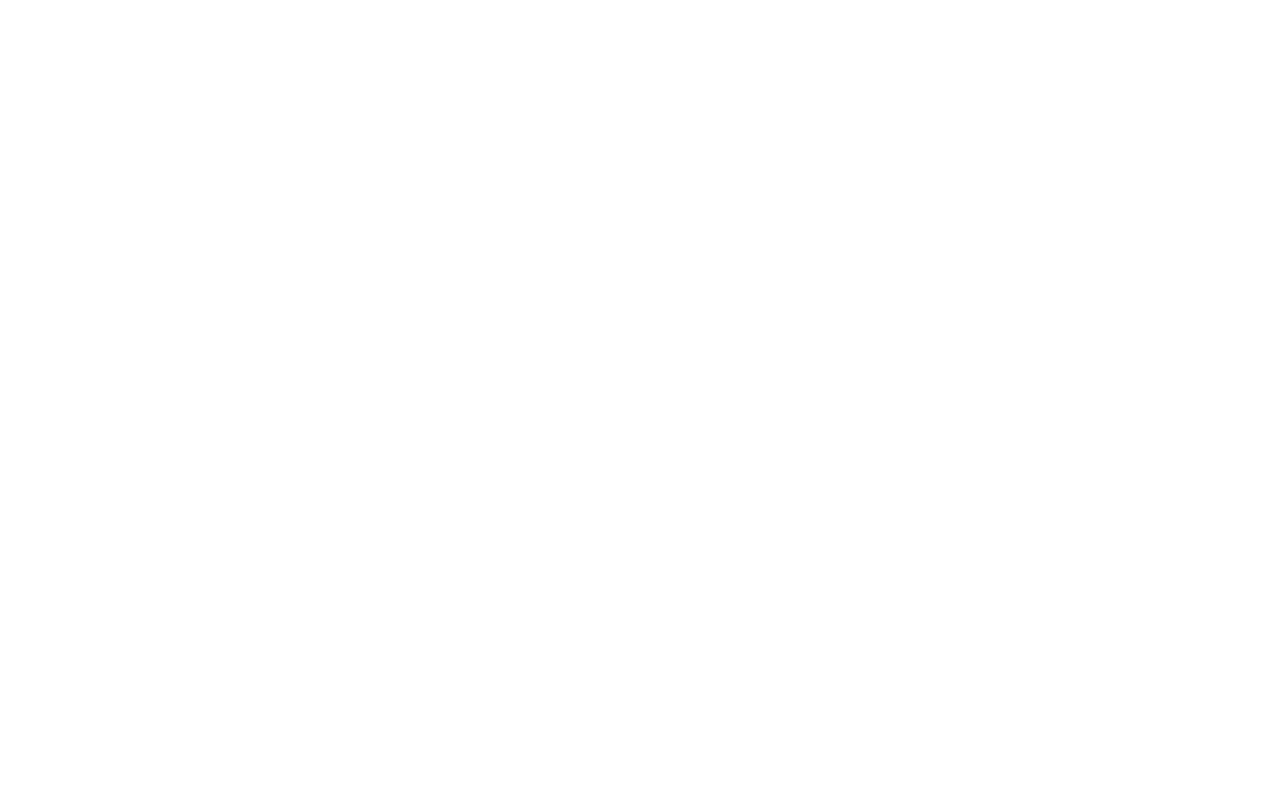
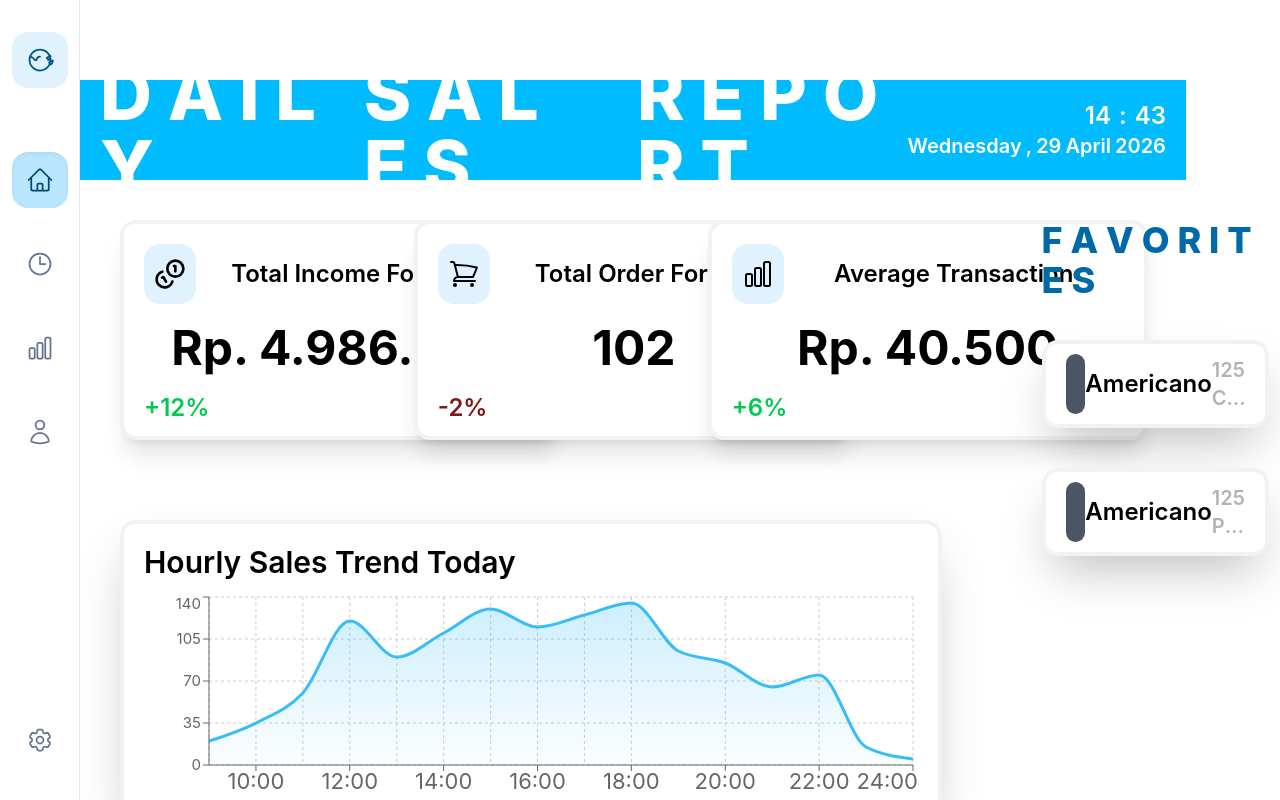
Before and after one commit to Corneldiii/Cashier-Cafe-Frontend, a React (Vite) app: page /Sellings in a window 1280 px wide. Before the commit this address had no page. Built offline with nearby package versions, Linux system fonts and the light colour scheme.

Commit message:
Added design for sellings analitics sales a day

```diff
--- a/package.json
+++ b/package.json
@@ -12,9 +12,13 @@
   "dependencies": {
     "@heroicons/react": "^2.2.0",
     "@tailwindcss/vite": "^4.2.4",
+    "flowbite": "^4.0.1",
+    "flowbite-react": "^0.12.17",
+    "lucide-react": "^1.14.0",
     "react": "^19.2.5",
     "react-dom": "^19.2.5",
-    "react-router-dom": "^7.14.2"
+    "react-router-dom": "^7.14.2",
+    "recharts": "^3.8.1"
   },
   "devDependencies": {
     "@eslint/js": "^10.0.1",
--- a/src/App.jsx
+++ b/src/App.jsx
@@ -2,6 +2,7 @@
 import { BrowserRouter as Router, Routes, Route } from "react-router-dom";
 import Login from "./page/login"
 import Menu from "./page/Menu"
+import Sellings from './page/Sellings'
 
 const App = () => {
   return (
@@ -10,6 +11,7 @@
       <Routes>
         <Route path="/" element={<Login />} />
         <Route path="/Menu" element={<Menu />} />
+        <Route path= "/Sellings" element={<Sellings/>}/>
       </Routes>
     </Router>
   )
--- a/src/page/Sellings.jsx
+++ b/src/page/Sellings.jsx
@@ -1,11 +1,207 @@
-import React, {useState, useEffect} from 'react'
+import React, { useState, useEffect } from 'react'
 import Navbar from '../components/Navbar'
+import { Coins, LineChart } from "lucide-react";
+import { ShoppingCartIcon, ChartBarIcon } from "@heroicons/react/24/outline";
+import {
+  AreaChart,
+  Area,
+  XAxis,
+  YAxis,
+  Tooltip,
+  ResponsiveContainer,
+  CartesianGrid
+} from "recharts";
+import "flowbite"
+import { Table } from "flowbite-react";
+
+const data = [
+  { time: "09:00", value: 20 },
+  { time: "10:00", value: 35 },
+  { time: "11:00", value: 60 },
+  { time: "12:00", value: 120 },
+  { time: "13:00", value: 90 },
+  { time: "14:00", value: 110 },
+  { time: "15:00", value: 130 },
+  { time: "16:00", value: 115 },
+  { time: "17:00", value: 125 },
+  { time: "18:00", value: 135 },
+  { time: "19:00", value: 95 },
+  { time: "20:00", value: 85 },
+  { time: "21:00", value: 65 },
+  { time: "22:00", value: 75 },
+  { time: "23:00", value: 15 },
+  { time: "24:00", value: 5 },
+];
 
 
 const Sellings = () => {
+  const days = ["Sunday", "Monday", "Tuesday", "Wednesday", "Thursday", "Friday", "Saturday"];
+  const months = ["January", "February", "March", "April", "May", "June", "July", "August", "September", "October", "November", "December"];
+  const [time, setTime] = useState(new Date());
+
+  useEffect(() => {
+    const timer = setInterval(() => {
+      setTime(new Date())
+    }, 1000)
+
+    return () => clearInterval(timer);
+  }, [])
+
+
   return (
     <div>
-        <Navbar></Navbar>
+      <Navbar></Navbar>
+
+      <div className="w-screen h-screen overflow-y-scroll overflow-x-hidden">
+        <div className="w-[96%] ml-20 h-full">
+
+          <div className="w-[90%] h-25 mt-20 bg-sky-400 p-5 flex justify-between items-center">
+
+            <div className="flex gap-10 justify-start items-center">
+              <h1 className='text-7xl font-extrabold text-white'>D A I L Y </h1>
+              <h1 className='text-7xl font-extrabold text-white'>S A L E S</h1>
+              <h1 className='text-7xl font-extrabold text-white'>R E P O R T</h1>
+            </div>
+
+            <div className="flex flex-col justify-end items-center w-fit h-full text-white ">
+              <div className="flex gap-2 w-60  h-fit text-2xl font-semibold justify-end">
+                <h1>{time.getHours()}</h1>
+                <h1>:</h1>
+                <h1>{time.getMinutes()}</h1>
+              </div>
+              <div className="flex gap-1 w-60 h-fit text-xl font-semibold justify-end">
+                <h1>{days[time.getDay()]}</h1>
+                <h1>,</h1>
+                <h1>{time.getDate()}</h1>
+                <h1>{months[time.getMonth()]}</h1>
+                <h1>{time.getFullYear()}</h1>
+              </div>
+
+
+            </div>
+
+          </div>
+          {/* recap sales */}
+
+          <div className="w-full h-full ">
+            <div className="grid grid-cols-12">
+              <div className="col-span-9">
+                <div className="grid grid-cols-12 gap-10 p-10 pr-10 ">
+                  {/* top display */}
+                  <div className="col-span-4 bg-white shadow-xl border-4 border-black/5 border-solid rounded-2xl w-110 h-55 p-5">
+                    <div className="flex justify-between items-center">
+                      <div className="w-15 h-15 rounded-2xl bg-sky-100 flex justify-center items-center">
+                        <Coins className='text-black size-8' />
+                      </div>
+                      <div className="w-full h-fit text-center">
+                        <h1 className='text-2xl font-semibold '>Total Income For Today</h1>
+                      </div>
+                    </div>
+                    <div className="w-full h-fit text-center mt-5">
+                      <h1 className='text-5xl font-bold'>Rp. 4.986.900</h1>
+                    </div>
+                    <div className="w-full h-fit text-green-500 text-2xl font-semibold mt-5">+12%</div>
+                  </div>
+                  <div className="col-span-4 bg-white shadow-xl border-4 border-black/5 border-solid rounded-2xl w-110 h-55 p-5">
+                    <div className="flex justify-between items-center">
+                      <div className="w-15 h-15 rounded-2xl bg-sky-100 flex justify-center items-center">
+                        <ShoppingCartIcon className='text-black size-8' />
+                      </div>
+                      <div className="w-full h-fit text-center">
+                        <h1 className='text-2xl font-semibold '>Total Order For Today</h1>
+                      </div>
+                    </div>
+                    <div className="w-full h-fit text-center mt-5">
+                      <h1 className='text-5xl font-bold'>102</h1>
+                    </div>
+                    <div className="w-full h-fit text-red-900 text-2xl font-semibold mt-5">-2%</div>
+                  </div>
+                  <div className="col-span-4 bg-white shadow-xl border-4 border-black/5 border-solid rounded-2xl w-110 h-55 p-5">
+                    <div className="flex justify-between items-center">
+                      <div className="w-15 h-15 rounded-2xl bg-sky-100 flex justify-center items-center">
+                        <ChartBarIcon className='text-black size-8' />
+                      </div>
+                      <div className="w-full h-fit text-center">
+                        <h1 className='text-2xl font-semibold '>Average Transaction</h1>
+                      </div>
+                    </div>
+                    <div className="w-full h-fit text-center mt-5">
+                      <h1 className='text-5xl font-bold'>Rp. 40.500</h1>
+                    </div>
+                    <div className="w-full h-fit text-green-500 text-2xl font-semibold mt-5">+6%</div>
+                  </div>
+                  {/* end top display */}
+                </div>
+
+                {/* Chart Start */}
+                <div className="w-full p-10 pr-15 h-fit">
+                  <div className="w-full h-74 bg-white p-5 rounded-2xl shadow-2xl border-4 border-black/5 border-solid pb-15 ">
+                    <h2 className="text-3xl font-semibold mb-3">
+                      Hourly Sales Trend Today
+                    </h2>
+
+                    <ResponsiveContainer width="100%" height="100%">
+                      <AreaChart data={data}>
+                        <defs>
+                          <linearGradient id="colorBlue" x1="0" y1="0" x2="0" y2="1">
+                            <stop offset="5%" stopColor="#38bdf8" stopOpacity={0.4} />
+                            <stop offset="95%" stopColor="#38bdf8" stopOpacity={0.05} />
+                          </linearGradient>
+                        </defs>
+
+                        <CartesianGrid strokeDasharray="3 3" opacity={1} />
+
+                        <XAxis dataKey="time" tick={{ fontSize: 22 }} />
+                        <YAxis tick={{ fontSize: 15 }} />
+
+                        <Tooltip />
+
+                        <Area
+                          type="monotone"
+                          dataKey="value"
+                          stroke="#38bdf8"
+                          strokeWidth={3}
+                          fill="url(#colorBlue)"
+                        />
+                      </AreaChart>
+                    </ResponsiveContainer>
+                  </div>
+                </div>
+                {/* chart end */}
+
+                <div className="w-full h-fit p-10 pr-15">
+                  {/* Table start */}
+                  <div className="w-full h-100 bg-white shadow-2xl border-solid border-4 border-black/5 rounded-2xl">
+
+                  </div>
+                  {/* Table ends */}
+                </div>
+              </div>
+
+              <div className="col-span-3 w-full h-full p-10">
+                <div className="flex flex-col gap-10 justify-center items-center">
+                  <h1 className='font-extrabold text-sky-700 text-4xl '>F A V O R I T E S</h1>
+                  <div className="w-full h-20 bg-white rounded-2xl shadow-2xl border-4 border-solid flex justify-between items-center border-black/5 py-10 px-5">
+                    <div className="w-15 h-15 bg-gray-600 rounded-2xl"></div>
+                    <h1 className='font-semibold text-2xl '>Americano</h1>
+                    <h1 className='font-semibold text-xl text-black/30 line-clamp-2 w-25'>125 Cups Sold</h1>
+                  </div>
+                  <div className="w-full h-20 bg-white rounded-2xl shadow-2xl border-4 border-solid flex justify-between items-center border-black/5 py-10 px-5">
+                    <div className="w-15 h-15 bg-gray-600 rounded-2xl"></div>
+                    <h1 className='font-semibold text-2xl '>Americano</h1>
+                    <h1 className='font-semibold text-xl text-black/30 line-clamp-2 w-25'>125 Plates Sold</h1>
+                  </div>
+                </div>
+              </div>
+            </div>
+
+
+          </div>
+
+
+        </div>
+
+      </div>
     </div>
   )
 }
--- /dev/null
+++ b/src/page/Storage.jsx
@@ -0,0 +1,11 @@
+import React from 'react'
+
+const Storage = () => {
+  return (
+    <div>
+
+    </div>
+  )
+}
+
+export default Storage
```
Also changed, not shown: src/index.css (line endings or trailing spaces), 1 other file (tests, documents, lock files or other folders).
